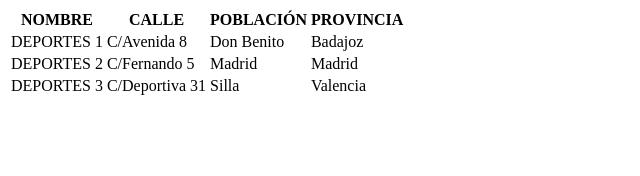
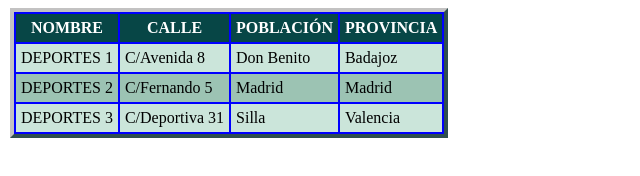
Before and after one commit to ansualo/retoCSS11, a plain HTML site: page index.html in a window 1280 px wide. Shown: the whole page, without its empty margins (0-640 px from the left). Drawn offline with Linux system fonts and the light colour scheme.

Commit message:
Añadido el estilo de la tabla con css

```diff
--- a/css/style.css
+++ b/css/style.css
@@ -0,0 +1,34 @@
+table{
+    table-layout: fixed;
+    width:max-content;
+}
+div{
+    width: fit-content;
+    border: 4px solid;
+    border-top-color: rgb(195, 194, 194);
+    border-left-color: rgb(195, 194, 194);
+    border-bottom-color: darkslategrey;
+    border-right-color: darkslategray;
+    margin: 2px;
+}
+table, th, td{
+    border: 2px solid blue;
+    border-collapse: collapse;
+}
+th, td{
+    padding: 5px;
+}
+th{
+    text-align: center;
+    background-color: rgb(7, 70, 70);
+    color:  white;
+}
+td{
+    text-align: left;
+}
+tbody tr:nth-child(1), tbody tr:nth-child(3){
+    background-color: rgb(203, 229, 218);
+}
+tbody tr:nth-child(2){
+    background-color: rgb(156, 195, 179);
+}
--- a/index.html
+++ b/index.html
@@ -8,6 +8,7 @@
     <link href="css/style.css" rel="stylesheet">
 </head>
 <body>
+    <div>
         <table>
             <thead>
                 <tr>
@@ -38,5 +39,6 @@
                 </tr>
             </tbody>
         </table>
+    </div>
 </body>
 </html>
```
Lines whose indentation alone changed are shown as unchanged.
